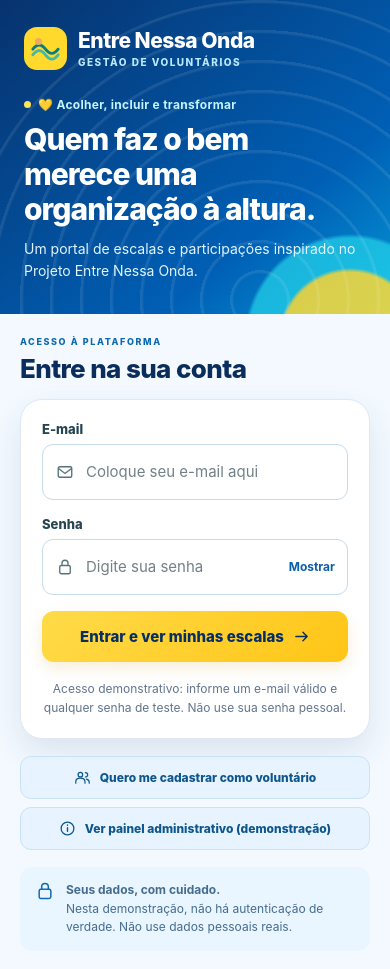
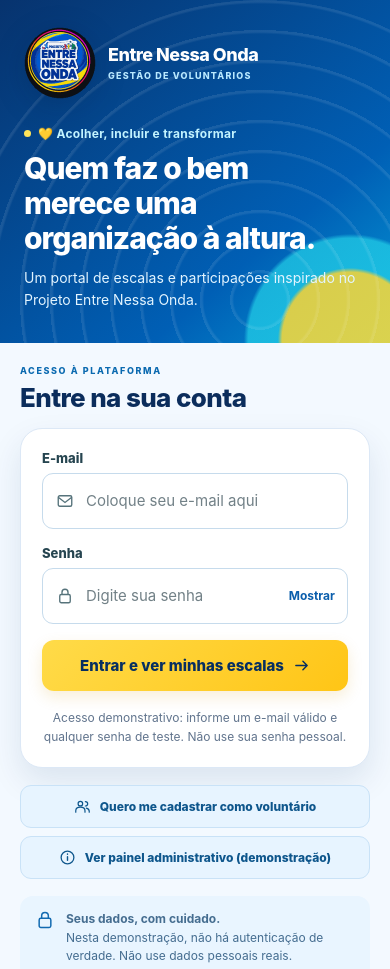
Before and after one commit to Guilherme-code10/entre-nessa-onda, a website built with Vite: page Prótoipo/index.html in a window 390 px wide. Shown: the top 969 px of the page. Built offline with nearby package versions, Linux system fonts and the light colour scheme.

Commit message:
fix: usa logo real do projeto no login, menu, favicon e link compartilhado

```diff
--- a/Prótoipo/index.html
+++ b/Prótoipo/index.html
@@ -5,6 +5,21 @@
 <meta name="viewport" content="width=device-width, initial-scale=1.0" />
 <meta name="theme-color" content="#04386c" />
 <title>Entre Nessa Onda | Portal de Voluntários</title>
+<meta name="description" content="Entre Nessa Onda — portal demonstrativo para organização de voluntários, escalas, participações e materiais de ações sociais.">
+<link rel="icon" href="assets/logo-entre-nessa-onda.png?v=3" type="image/png" sizes="144x144">
+<link rel="apple-touch-icon" href="assets/logo-entre-nessa-onda.png">
+<meta property="og:type" content="website">
+<meta property="og:site_name" content="Projeto Entre Nessa Onda">
+<meta property="og:title" content="Entre Nessa Onda | Portal de Voluntários">
+<meta property="og:description" content="Acolher, incluir e transformar. Conheça o protótipo do portal de voluntariado do Projeto Entre Nessa Onda.">
+<meta property="og:url" content="https://guilherme-code10.github.io/entre-nessa-onda/">
+<meta property="og:image" content="https://guilherme-code10.github.io/entre-nessa-onda/assets/logo-entre-nessa-onda.png">
+<meta property="og:image:width" content="144">
+<meta property="og:image:height" content="144">
+<meta property="og:image:alt" content="Logo do Projeto Entre Nessa Onda">
+<meta name="twitter:card" content="summary">
+<meta name="twitter:title" content="Entre Nessa Onda | Portal de Voluntários">
+<meta name="twitter:image" content="https://guilherme-code10.github.io/entre-nessa-onda/assets/logo-entre-nessa-onda.png">
 <link rel="stylesheet" href="styles.css">
 </head>
 <body>
@@ -23,7 +38,7 @@
 
 <section id="screen-login" class="screen active" aria-label="Tela 1: entrada principal">
  <header class="brand-header">
-  <div class="brand-lockup"><div class="mark"><svg width="31" height="31" aria-hidden="true"><use href="#i-wave"/></svg></div><div><div class="brand-name">Entre Nessa Onda</div><div class="brand-kicker">Gestão de voluntários</div></div></div>
+  <div class="brand-lockup"><img class="official-logo" src="assets/logo-entre-nessa-onda.png" width="92" height="92" alt="Logo do Projeto Entre Nessa Onda"><div><div class="brand-name">Entre Nessa Onda</div><div class="brand-kicker">Gestão de voluntários</div></div></div>
   <div class="eyebrow">💛 Acolher, incluir e transformar</div><h1 class="header-title">Quem faz o bem merece uma organização à altura.</h1><p class="header-subtitle">Um portal de escalas e participações inspirado no Projeto Entre Nessa Onda.</p>
  </header>
  <main class="content">
@@ -43,7 +58,7 @@
 
 <section id="screen-escala" class="screen" aria-label="Portal do voluntário — escalas">
   <aside class="sidebar" aria-label="Menu do portal">
-    <div class="sidebar-brand"><span class="project-emblem" aria-hidden="true"><span class="emblem-sun">✦</span><span class="emblem-words"><small>PROJETO</small>ENTRE<br>NESSA<br>ONDA</span><span class="emblem-wave">〰</span></span><span class="sidebar-brand-small">ENTRE<br>NESSA ONDA</span></div>
+    <div class="sidebar-brand"><img class="official-logo sidebar-logo" src="assets/logo-entre-nessa-onda.png" width="128" height="128" alt="Logo do Projeto Entre Nessa Onda"><span class="sidebar-brand-small">ENTRE<br>NESSA ONDA</span></div>
     <div class="sidebar-caption">PORTAL DO VOLUNTÁRIO</div>
     <nav class="side-nav" aria-label="Navegação principal">
       <button class="side-link active" id="side-calendar" type="button"><svg class="icon" aria-hidden="true"><use href="#i-calendar"/></svg><span>Minhas escalas</span></button>
@@ -155,7 +170,7 @@
 </section>
 
 <section id="screen-resultado" class="screen" aria-label="Tela 3: resultado da confirmação">
- <header class="result-hero"><div class="brand-lockup"><div class="mark"><svg width="29" height="29" aria-hidden="true"><use href="#i-wave"/></svg></div><div><div class="brand-name">Entre Nessa Onda</div><div class="brand-kicker">Área do voluntário</div></div></div><button type="button" class="back-link" id="result-back">← Voltar ao calendário</button><p class="result-head">Resultado da sua resposta</p></header>
+ <header class="result-hero"><div class="brand-lockup"><img class="official-logo result-logo" src="assets/logo-entre-nessa-onda.png" width="54" height="54" alt="Logo do Projeto Entre Nessa Onda"><div><div class="brand-name">Entre Nessa Onda</div><div class="brand-kicker">Área do voluntário</div></div></div><button type="button" class="back-link" id="result-back">← Voltar ao calendário</button><p class="result-head">Resultado da sua resposta</p></header>
  <main class="result-body"><div class="result-panel"><div class="big-check" id="result-symbol" aria-hidden="true"><svg width="39" height="39"><use href="#i-check"/></svg></div><h1 id="result-title" tabindex="-1" role="status" aria-live="polite">Disponibilidade confirmada!</h1><p class="lead" id="result-description">Sua resposta foi registrada no protótipo. A equipe poderá considerar sua confirmação no planejamento.</p><span class="pill confirmed" id="result-pill">✓ Status: Confirmada</span>
   <div class="result-data"><div class="item"><span>Ação</span><strong>Tarde de Brincadeiras</strong></div><div class="item"><span>Data e horário</span><strong>14/11 • 09h–13h</strong></div><div class="item"><span>Local</span><strong>Centro Comunitário Exemplo</strong></div><div class="item"><span>Setor</span><strong>Recreação</strong></div><div class="item"><span>Função</span><strong>Apoio às atividades</strong></div><div class="item"><span>Disponibilidade</span><strong class="status" id="result-status">Confirmada</strong></div></div>
   <div class="notice"><svg class="icon" aria-hidden="true"><use href="#i-info"/></svg><span><strong>Importante:</strong> confirmar disponibilidade não registra presença. O comparecimento será anotado pelo líder durante a ação.</span></div>
--- a/Prótoipo/styles.css
+++ b/Prótoipo/styles.css
@@ -213,3 +213,18 @@
 .admin-bottom-note{margin:23px 0 0;color:#6a839b;font-size:12px;line-height:1.6;text-align:center}
 @media(max-width:900px){#screen-escala .calendar-layout>.calendar-card,#screen-escala .calendar-layout>.activity-column{grid-column:auto!important;grid-row:auto!important}.stats-grid{grid-template-columns:repeat(2,minmax(0,1fr))}.admin-grid{grid-template-columns:1fr}}
 @media(max-width:720px){#screen-escala .calendar-layout>.calendar-card,#screen-escala .calendar-layout>.activity-column{grid-column:1!important;grid-row:auto!important}.inner-topbar{flex-direction:column;padding:26px 20px}.back-to-home{align-self:flex-start}.form-grid{grid-template-columns:1fr}.stats-grid{gap:10px}.stat-card{padding:14px}.stat-card strong{font-size:28px}.admin-intro{align-items:flex-start;flex-direction:column}.admin-panel-heading{flex-direction:column}.inventory-row{grid-template-columns:1fr auto}.stock-stepper{grid-column:1 / -1;justify-content:flex-end}.volunteer-row{align-items:flex-start}.beautiful-form{padding:20px}.form-page-intro h2{font-size:23px}}
+
+/* Marca oficial (imagem recortada da captura do perfil enviada pelo usuário) */
+.brand-lockup .official-logo{display:block;flex-shrink:0;width:84px;height:84px;object-fit:contain;filter:drop-shadow(0 7px 15px rgba(0,13,44,.17))}
+#screen-login .brand-header .brand-lockup{align-items:center;gap:19px}
+#screen-login .brand-header .official-logo{width:94px;height:94px}
+#screen-login .brand-header .brand-name{font-size:25px}
+#screen-login .brand-header .brand-kicker{font-size:11px;letter-spacing:1.2px}
+#screen-resultado .brand-lockup .result-logo{height:55px;width:55px}
+.sidebar-brand .sidebar-logo{height:138px;width:138px;object-fit:contain;filter:drop-shadow(0 8px 15px rgba(2,14,54,.28))}
+@media(max-width:520px){
+#screen-login .brand-header .brand-lockup{gap:12px}
+#screen-login .brand-header .official-logo{width:72px;height:72px}
+#screen-login .brand-header .brand-name{font-size:18px}
+#screen-login .brand-header .brand-kicker{font-size:9px}
+}
```
Also changed, not shown: Prótoipo/assets/logo-entre-nessa-onda.png (added).
